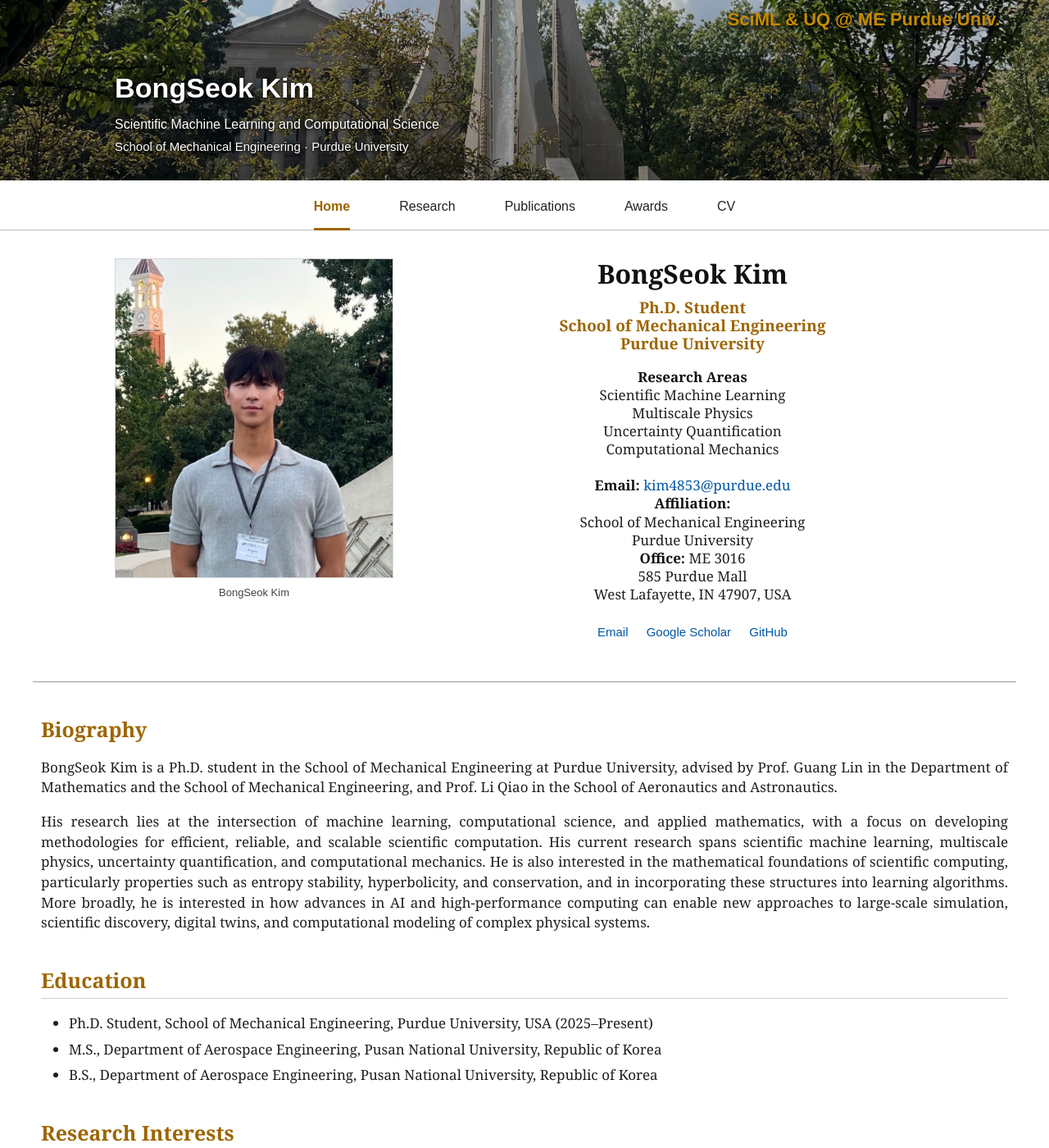
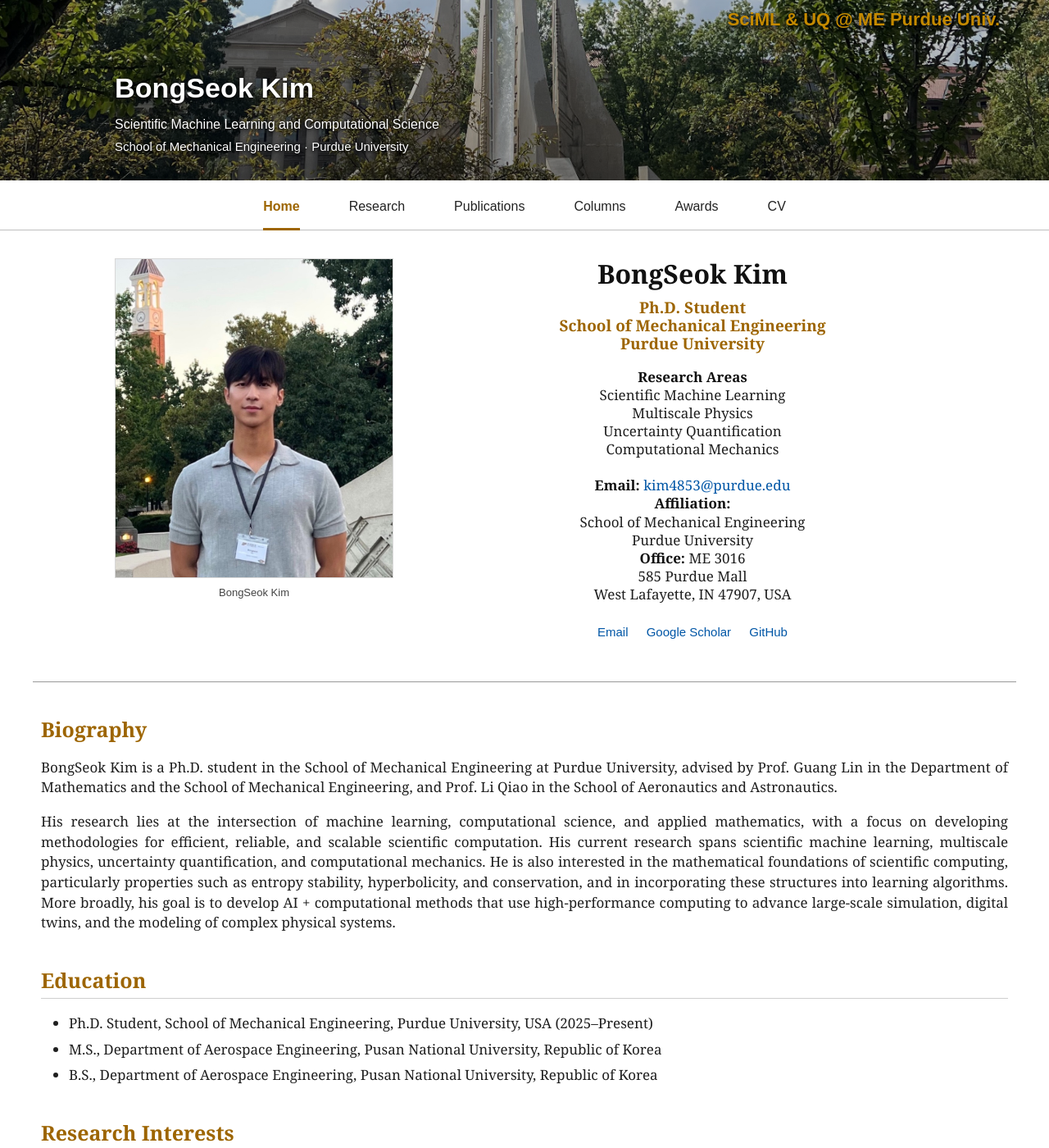
Before and after one commit to Kim4853/Kim4853.github.io, a Jekyll site: the page built from index.md, in a window 1280 px wide and 1400 px high. Shown: the whole window at 82% size. Built offline with Jekyll 4.4.1, drawn with Linux system fonts in a browser that asks for light colours; some of the changed text lies outside the part shown.

Commit message:
Update website

```diff
--- a/_config.yml
+++ b/_config.yml
@@ -19,8 +19,8 @@ navigation:
     url: /research/
   - title: Publications
     url: /publications/
-  # - title: Columns
-  #   url: /columns/
+  - title: Columns
+    url: /columns/
   - title: Awards
     url: /awards/
   - title: CV
--- a/index.md
+++ b/index.md
@@ -195,7 +195,7 @@ permalink: /
 His research lies at the intersection of machine learning, computational science, and applied mathematics, with a focus on developing methodologies for efficient, reliable, and scalable scientific computation.
 His current research spans scientific machine learning, multiscale physics, uncertainty quantification, and computational mechanics.
 He is also interested in the mathematical foundations of scientific computing, particularly properties such as entropy stability, hyperbolicity, and conservation, and in incorporating these structures into learning algorithms.
-More broadly, he is interested in how advances in AI and high-performance computing can enable new approaches to large-scale simulation, scientific discovery, digital twins, and computational modeling of complex physical systems.
+More broadly, his goal is to develop AI + computational methods that use high-performance computing to advance large-scale simulation, digital twins, and the modeling of complex physical systems.
 </p>
 
 
@@ -538,6 +537,12 @@ More broadly, he is interested in how advances in AI and high-performance comput
           <span class="publication-status">
             Under review
           </span>
+                    <a
+            class="publication-link"
+            href="arXiv:2502.00550v2"
+          >
+          arXiv:2502.00550v2
+          </a>
         </div>
       </li>
 
@@ -646,7 +651,30 @@ More broadly, he is interested in how advances in AI and high-performance comput
   </h2>
 
   <ol class="publication-list">
+<li>
+  <div class="publication-entry">
 
+    <span class="publication-authors">
+      <span class="publication-me">BongSeok Kim</span>,
+      Johannes Krotz, Dinshaw S. Balsara, Ryan G. McClarren,
+      Jiahao Zhang, and Guang Lin,
+    </span>
+
+    <span class="publication-title">
+      “Hyperbolic Neural Closure for Kinetic Transfer Equations,”
+    </span>
+
+    <span class="publication-journal">
+      SIAM Great Lakes Section Meeting (GLSIAM) 2026,
+    </span>
+
+    <span class="publication-status">
+      Purdue University, West Lafayette, Indiana, USA,
+      September 2026. Oral Presentation.
+    </span>
+
+  </div>
+</li>
     <li>
       <div class="publication-entry">
 
```
Also changed, not shown: other parts of index.md (+1 -2 lines), software.md (+7 -11 lines), 2 other files.
